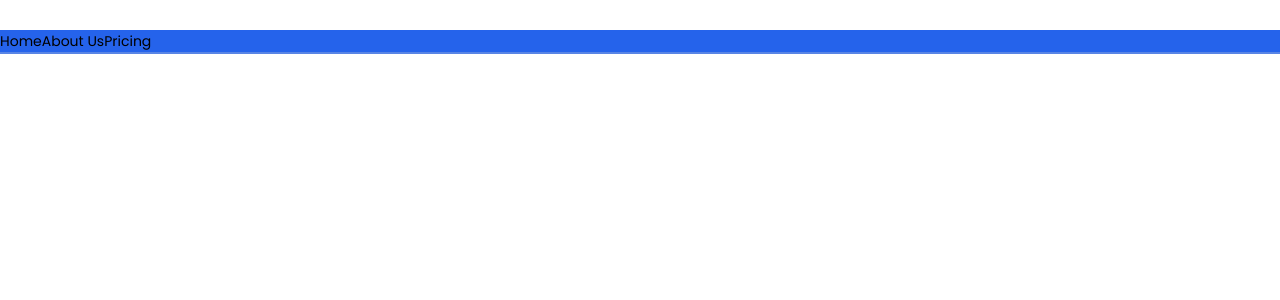
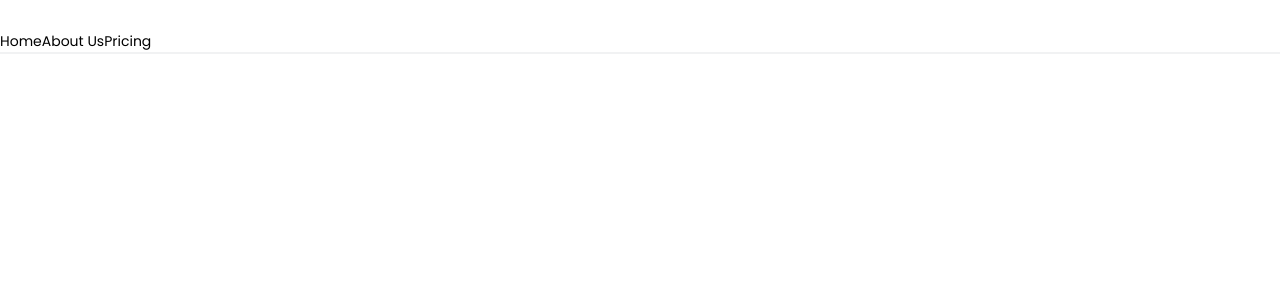
Before and after one commit to Niscolinx/opoko, a React (Vite) app: page / in a window 1280 px wide. Shown: the top 300 px of the page. Built offline with nearby package versions, Linux system fonts and the light colour scheme.

Commit message:
initial setup

```diff
--- a/src/Entry/App.tsx
+++ b/src/Entry/App.tsx
@@ -21,7 +21,7 @@ const router = createBrowserRouter(
 
 const App = () => {
   return (
-    <div className="text-[1.6rem] bg-blue-600">
+    <div className="text-[1.6rem]">
       <RouterProvider router={router} />
     </div>
   );
```
